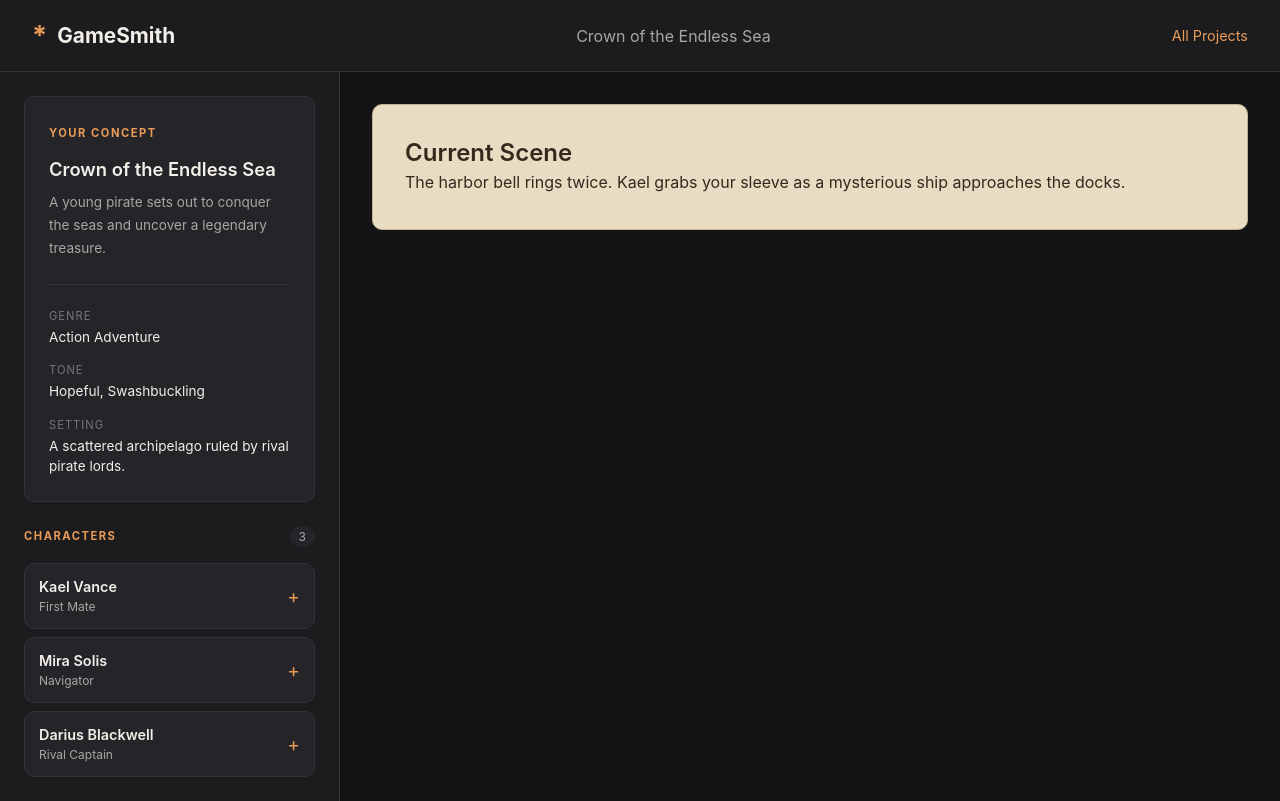
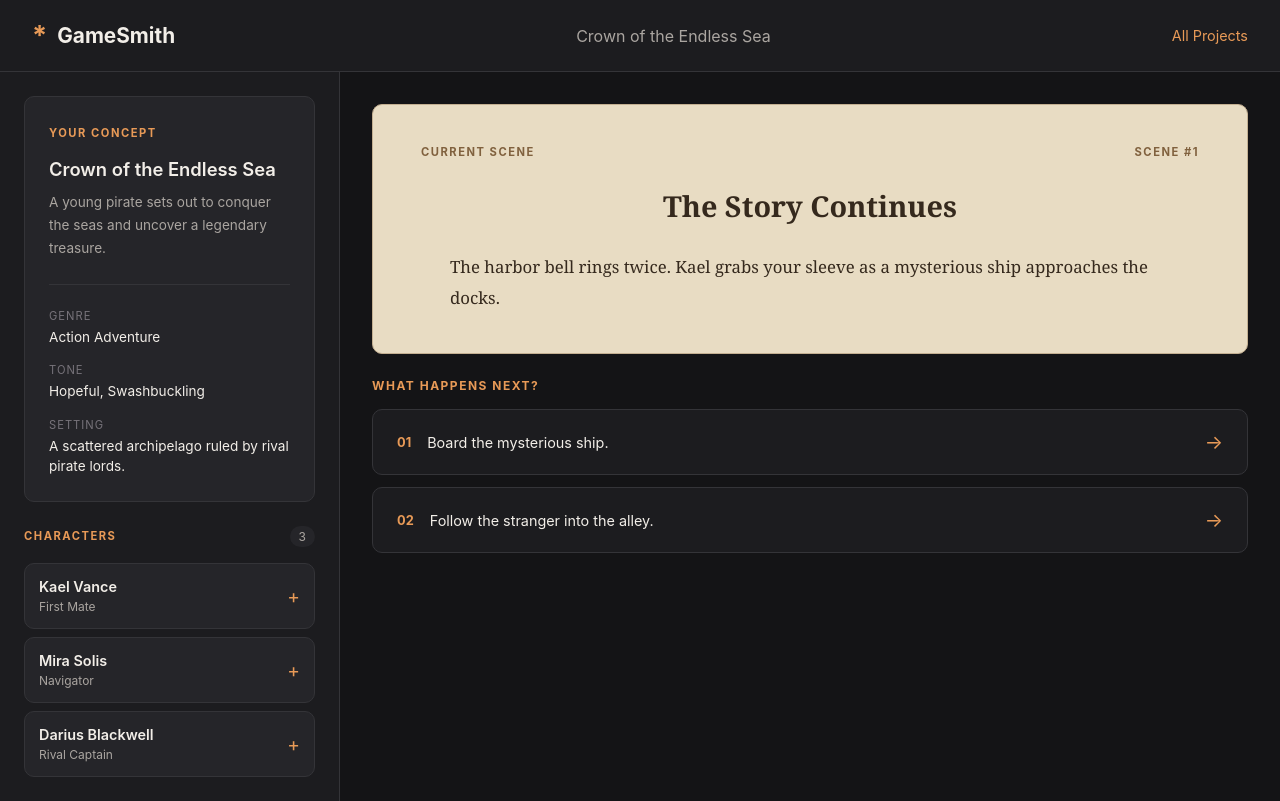
Before and after one commit to ezerenm/gamesmith, a React app in the folder frontend/: page /projects/1 in a window 1280 px wide. Built offline with nearby package versions, Linux system fonts and the light colour scheme; the HTML template or start-up script is replaced by a standard one.

Commit message:
Implemented UI for path choice choosing

```diff
--- a/frontend/src/components/CharacterCard.jsx
+++ b/frontend/src/components/CharacterCard.jsx
@@ -1,4 +1,3 @@
-
 import { useState } from "react";
 
 export default function CharacterCard({ character }) {
--- a/frontend/src/components/ChoiceButtons.jsx
+++ b/frontend/src/components/ChoiceButtons.jsx
@@ -0,0 +1,36 @@
+export default function ChoiceButtons({
+  choices = [],
+  selectedChoice = null,
+  onSelect,
+  loading = false
+}) {
+  if (choices.length === 0) return null;
+
+  return (
+    <section className="choice-section">
+      <h3 className="choice-heading">WHAT HAPPENS NEXT?</h3>
+
+      <div className="choice-list">
+        {choices.map((choice) => (
+          <button
+            key={choice.index}
+            type="button"
+            className={`choice-button ${
+              selectedChoice === choice.index ? "selected" : ""
+            }`}
+            onClick={() => onSelect?.(choice.index)}
+            disabled={loading}
+          >
+            <span className="choice-index">
+              {String(choice.index + 1).padStart(2, "0")}
+            </span>
+
+            <span className="choice-text">{choice.text}</span>
+
+            <span className="choice-arrow">→</span>
+          </button>
+        ))}
+      </div>
+    </section>
+  );
+}
--- a/frontend/src/components/SceneView.jsx
+++ b/frontend/src/components/SceneView.jsx
@@ -0,0 +1,26 @@
+export default function SceneView({ scene }) {
+  if (!scene) {
+    return (
+      <article className="parchment-panel scene-view">
+        <div className="scene-empty">
+          <h2>No Scene Yet</h2>
+          <p>Generate an opening scene to begin your story.</p>
+        </div>
+      </article>
+    );
+  }
+
+  return (
+    <article className="parchment-panel scene-view">
+      <div className="scene-heading">
+        <span className="scene-label">CURRENT SCENE</span>
+        <span className="scene-number">SCENE #{scene.id}</span>
+      </div>
+
+      <div className="scene-content">
+        <h2 className="scene-title">The Story Continues</h2>
+        <p className="scene-text">{scene.text}</p>
+      </div>
+    </article>
+  );
+}
--- a/frontend/src/pages/WorkspacePage.jsx
+++ b/frontend/src/pages/WorkspacePage.jsx
@@ -1,9 +1,13 @@
+import { useState } from "react";
 
 import TopBar from "../components/TopBar";
 import ConceptPanel from "../components/ConceptPanel";
+import CharacterList from "../components/CharacterList";
+import SceneView from "../components/SceneView";
+import ChoiceButtons from "../components/ChoiceButtons";
+
 import { mockWorkspace } from "../api/mockData";
 import "../styles/workspace.css";
-import CharacterList from "../components/CharacterList";
 
 export default function WorkspacePage() {
   const { project, characters, scenes } = mockWorkspace;
@@ -12,6 +16,15 @@ export default function WorkspacePage() {
     (scene) => scene.id === project.current_scene_id
   );
 
+  const [selectedChoice, setSelectedChoice] = useState(
+    currentScene?.selected_choice ?? null
+  );
+
+  function handleChoiceSelect(choiceIndex) {
+    setSelectedChoice(choiceIndex);
+    console.log("Selected choice:", choiceIndex);
+  }
+
   return (
     <>
       <TopBar project={project} />
@@ -19,15 +32,17 @@ export default function WorkspacePage() {
       <div className="workspace-layout">
         <aside className="workspace-sidebar">
           <ConceptPanel project={project} />
-
           <CharacterList characters={characters} />
         </aside>
 
         <main className="workspace-main">
-          <article className="parchment-panel">
-            <h2>Current Scene</h2>
-            <p>{currentScene?.text || "No scene generated yet."}</p>
-          </article>
+          <SceneView scene={currentScene} />
+
+          <ChoiceButtons
+            choices={currentScene?.choices ?? []}
+            selectedChoice={selectedChoice}
+            onSelect={handleChoiceSelect}
+          />
         </main>
       </div>
     </>
--- a/frontend/src/styles/workspace.css
+++ b/frontend/src/styles/workspace.css
@@ -252,3 +252,126 @@
   font-size: 0.8rem;
   line-height: 1.6;
 }
+
+
+/* Scene display */
+.scene-view {
+  padding: 40px 48px;
+}
+
+.scene-heading {
+  display: flex;
+  justify-content: space-between;
+  align-items: center;
+  gap: 16px;
+  margin-bottom: 28px;
+}
+
+.scene-label,
+.scene-number {
+  color: var(--parchment-muted);
+  font-size: 0.7rem;
+  font-weight: 700;
+  letter-spacing: 1.5px;
+}
+
+.scene-content {
+  max-width: 720px;
+  margin: 0 auto;
+}
+
+.scene-title {
+  color: var(--parchment-text);
+  font-family: Georgia, "Times New Roman", serif;
+  font-size: 1.8rem;
+  text-align: center;
+  margin-bottom: 28px;
+}
+
+.scene-text {
+  color: var(--parchment-text);
+  font-family: Georgia, "Times New Roman", serif;
+  font-size: 1.05rem;
+  line-height: 1.9;
+  white-space: pre-wrap;
+}
+
+.scene-empty {
+  text-align: center;
+  padding: 40px 0;
+}
+
+/* Narrative choices */
+.choice-section {
+  max-width: 900px;
+  margin: 24px auto 0;
+}
+
+.choice-heading {
+  color: var(--accent-primary);
+  font-size: 0.75rem;
+  font-weight: 700;
+  letter-spacing: 1.5px;
+  margin-bottom: 16px;
+}
+
+.choice-list {
+  display: flex;
+  flex-direction: column;
+  gap: 12px;
+}
+
+.choice-button {
+  display: flex;
+  align-items: center;
+  gap: 16px;
+  width: 100%;
+  padding: 20px 24px;
+  background: var(--bg-secondary);
+  border: 1px solid var(--border-primary);
+  border-radius: var(--radius-md);
+  color: var(--text-primary);
+  text-align: left;
+  transition: border-color 0.2s, background 0.2s;
+}
+
+.choice-button:hover:not(:disabled) {
+  border-color: var(--accent-primary);
+  background: var(--accent-subtle);
+}
+
+.choice-button.selected {
+  border-color: var(--accent-primary);
+  background: var(--accent-subtle);
+}
+
+.choice-index {
+  color: var(--accent-primary);
+  font-size: 0.8rem;
+  font-weight: 700;
+}
+
+.choice-text {
+  flex: 1;
+  font-size: 0.9rem;
+  line-height: 1.5;
+}
+
+.choice-arrow {
+  color: var(--accent-primary);
+  font-size: 1.2rem;
+}
+
+@media (max-width: 768px) {
+  .scene-view {
+    padding: 24px;
+  }
+
+  .scene-title {
+    font-size: 1.4rem;
+  }
+
+  .choice-button {
+    padding: 16px;
+  }
+}
```
